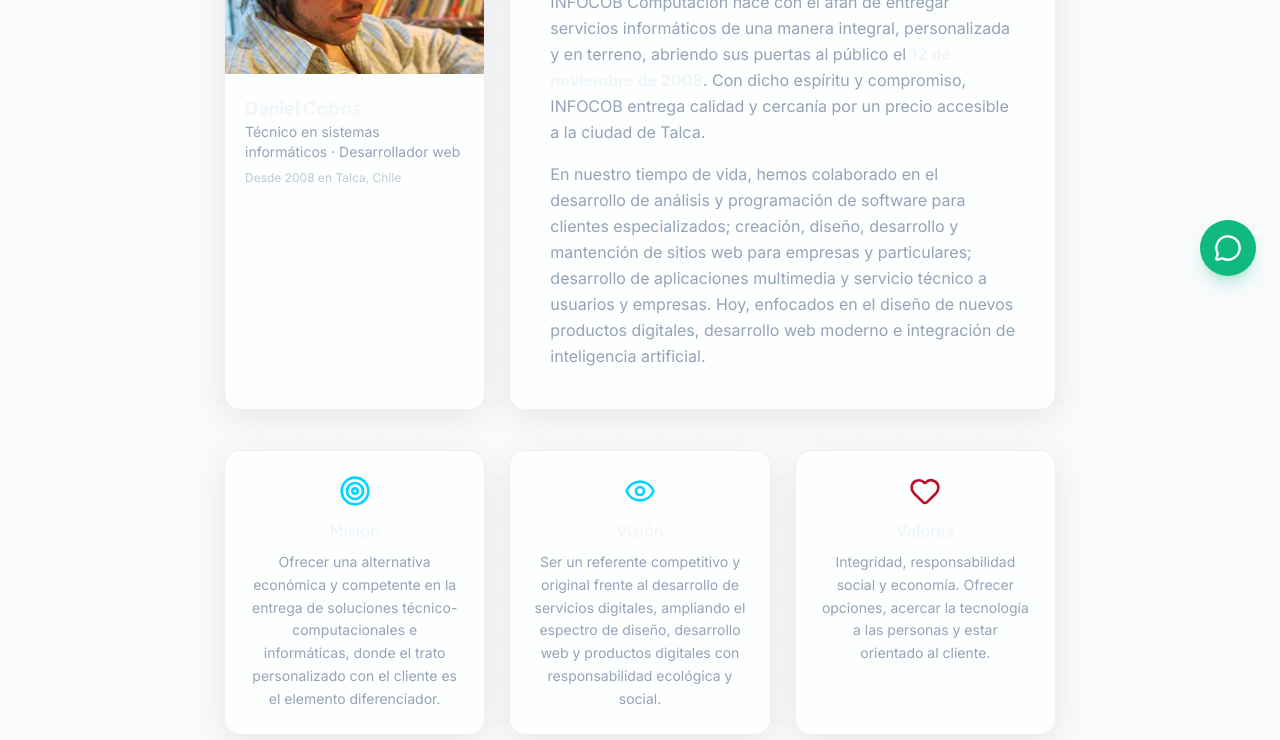
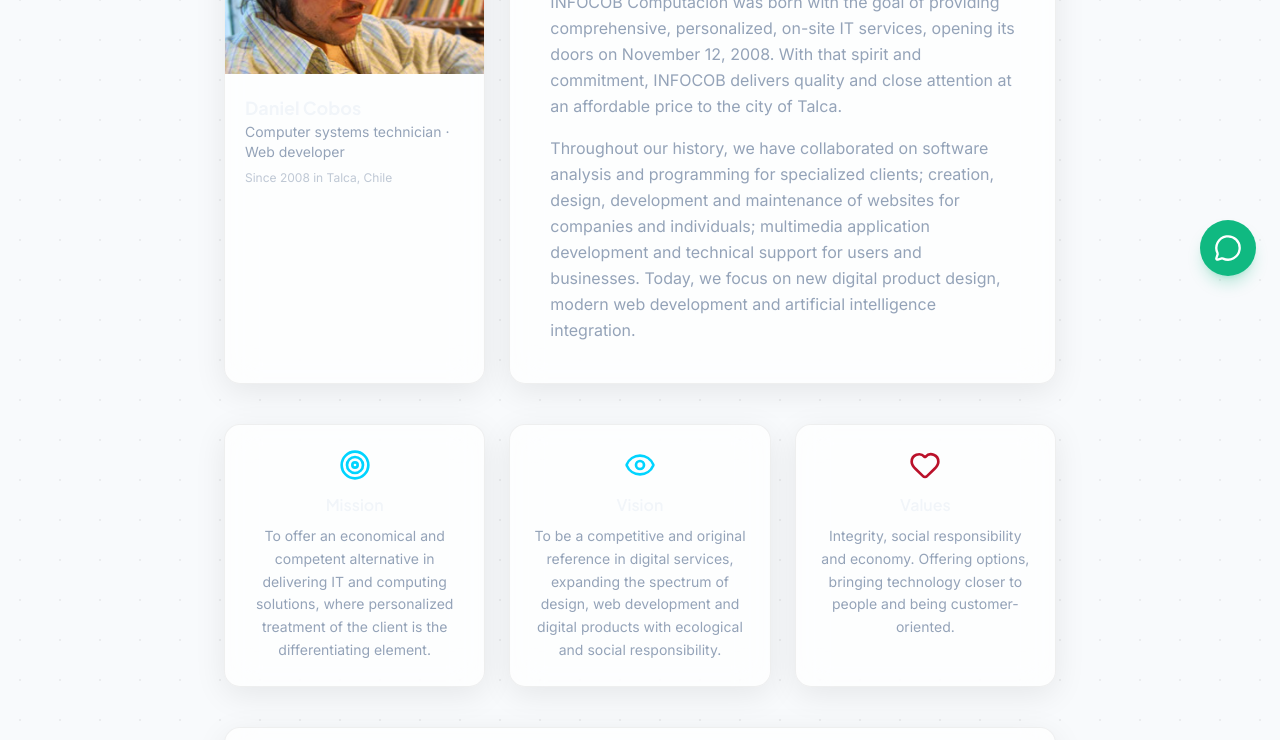
Before and after one commit to superdandi/infocob, a Next.js app: page /infocob/sobre-mi in a window 1280 px wide. Shown: the part 500-1240 px from the top of the page. Built offline with nearby package versions, Linux system fonts and the light colour scheme.

Commit message:
feat: full i18n for sobre-mi & servicios, contacto logo → infocobOLD.gif

```diff
--- a/src/app/contacto/page.tsx
+++ b/src/app/contacto/page.tsx
@@ -37,7 +37,7 @@ export default function ContactoPage() {
           <div className="md:col-span-2 space-y-6">
             <div className="glass-card overflow-hidden p-6 flex items-center justify-center">
               <img
-                src={asset("/images/infocob-logo.png")}
+                src={asset("/images/infocobOLD.gif")}
                 alt="INFOCOB"
                 className="h-24 sm:h-28 w-auto"
               />
--- a/src/app/servicios/page.tsx
+++ b/src/app/servicios/page.tsx
@@ -1,29 +1,30 @@
-import { ArrowRight, MessageCircle, Globe, Brain, Package, Lightbulb } from "lucide-react";
+"use client";
+
+import { MessageCircle } from "lucide-react";
 import { getIcon } from "@/data/icons";
 import { servicios } from "@/data/services";
-
-function IconDisplay({ name }: { name: string }) {
-  const Icon = getIcon(name);
-  return <Icon className="w-5 h-5 text-accent" />;
-}
+import { useTranslation } from "@/lib/TranslationsProvider";
 
 export default function ServiciosPage() {
+  const { t } = useTranslation();
+
   return (
     <div className="py-16 sm:py-24">
       <div className="max-w-6xl mx-auto px-4 sm:px-6 lg:px-8">
         <div className="text-center mb-16">
           <h1 className="font-heading text-4xl sm:text-5xl font-bold text-text mb-4">
-            Servicios
+            {t("servicios.title")}
           </h1>
           <p className="text-text-muted text-lg max-w-2xl mx-auto">
-            Soluciones digitales completas: desde el diseño y desarrollo web hasta la
-            integración de inteligencia artificial y productos digitales a medida.
+            {t("servicios.subtitle")}
           </p>
         </div>
 
         <div className="space-y-16">
           {servicios.map((service, i) => {
             const Icon = getIcon(service.icon);
+            const title = t(`servicio-${i}-title`);
+            const desc = t(`servicio-${i}-desc`);
             return (
               <div
                 key={service.title}
@@ -34,35 +35,35 @@ export default function ServiciosPage() {
                     <Icon className="w-7 h-7 text-accent" />
                   </div>
                   <h2 className="font-heading text-2xl font-bold text-text mb-3">
-                    {service.title}
+                    {title}
                   </h2>
                   <p className="text-text-muted leading-relaxed">
-                    {service.description}
+                    {desc}
                   </p>
                 </div>
                 <div className="md:col-span-3">
                   <h3 className="text-sm font-semibold text-text mb-4 uppercase tracking-wider">
-                    Incluye
+                    {t("servicios.incluye")}
                   </h3>
                   <ul className="grid grid-cols-1 sm:grid-cols-2 gap-3">
-                    {service.items?.map((item) => (
+                    {service.items?.map((_item, idx) => (
                       <li
-                        key={item}
+                        key={idx}
                         className="flex items-start gap-3 p-3 rounded-lg bg-white/[0.02] border border-border/50"
                       >
                         <span className="text-accent mt-0.5 shrink-0">&#x2713;</span>
-                        <span className="text-text-muted text-sm">{item}</span>
+                        <span className="text-text-muted text-sm">{t(`servicio-${i}-item-${idx}`)}</span>
                       </li>
                     ))}
                   </ul>
                   <a
-                    href={`https://wa.me/56982864145?text=Hola%20INFOCOB%2C%20quiero%20cotizar%20${encodeURIComponent(service.title)}`}
+                    href={`https://wa.me/56982864145?text=Hola%20INFOCOB%2C%20quiero%20cotizar%20${encodeURIComponent(title)}`}
                     target="_blank"
                     rel="noopener noreferrer"
                     className="inline-flex items-center gap-2 mt-6 px-6 py-3 rounded-xl bg-accent text-bg font-medium hover:brightness-110 transition-all duration-300 text-sm"
                   >
                     <MessageCircle size={16} />
-                    Cotizar {service.title.toLowerCase()}
+                    {t("servicios.cotizar", { title: title.toLowerCase() })}
                   </a>
                 </div>
               </div>
@@ -72,10 +73,10 @@ export default function ServiciosPage() {
 
         <div className="mt-16 glass-card p-8 sm:p-10 text-center">
           <h2 className="font-heading text-2xl font-bold text-text mb-3">
-            ¿No encuentras lo que buscas?
+            {t("servicios.no-encuentras")}
           </h2>
           <p className="text-text-muted mb-6 max-w-lg mx-auto">
-            Cada proyecto es único. Conversemos tu idea y te propongo la mejor solución.
+            {t("servicios.no-encuentras-desc")}
           </p>
           <a
             href="https://wa.me/56982864145?text=Hola%20INFOCOB%2C%20tengo%20una%20idea%20que%20quiero%20desarrollar"
@@ -84,7 +85,7 @@ export default function ServiciosPage() {
             className="inline-flex items-center gap-2 px-8 py-3.5 rounded-xl glass border border-border text-text hover:bg-white/10 transition-all duration-300"
           >
             <MessageCircle size={18} />
-            Hablemos de tu proyecto
+            {t("servicios.hablemos")}
           </a>
         </div>
       </div>
--- a/src/app/sobre-mi/page.tsx
+++ b/src/app/sobre-mi/page.tsx
@@ -1,22 +1,26 @@
+"use client";
+
 import { Clock, Target, Eye, Heart } from "lucide-react";
 import Link from "next/link";
 import { asset } from "@/lib/asset";
+import { useTranslation } from "@/lib/TranslationsProvider";
 
 export default function SobreMiPage() {
+  const { t } = useTranslation();
+
   return (
     <div className="py-16 sm:py-24">
       <div className="max-w-4xl mx-auto px-4 sm:px-6 lg:px-8">
         <div className="text-center mb-16">
           <div className="inline-flex items-center gap-2 px-4 py-1.5 rounded-full glass text-xs text-text-muted mb-6">
             <span className="w-2 h-2 rounded-full bg-brand" />
-            INFOCOB — Desde 2008
+            {t("sobre-mi.badge")}
           </div>
           <h1 className="font-heading text-4xl sm:text-5xl font-bold text-text mb-4">
-            Sobre mí
+            {t("sobre-mi.title")}
           </h1>
           <p className="text-text-muted text-lg max-w-xl mx-auto">
-            Daniel Cobos — Técnico en sistemas informáticos, desarrollador web
-            y creador de productos digitales.
+            {t("sobre-mi.subtitle")}
           </p>
         </div>
 
@@ -32,33 +36,23 @@ export default function SobreMiPage() {
             <div className="p-5">
               <h2 className="font-heading font-bold text-text text-lg">Daniel Cobos</h2>
               <p className="text-text-muted text-sm">
-                Técnico en sistemas informáticos · Desarrollador web
+                {t("sobre-mi.desc-cargo")}
               </p>
               <p className="text-text-muted/60 text-xs mt-2">
-                Desde 2008 en Talca, Chile
+                {t("sobre-mi.desc-local")}
               </p>
             </div>
           </div>
           <div className="md:col-span-2 glass-card p-8 sm:p-10">
             <h2 className="font-heading text-2xl font-bold text-text mb-4 flex items-center gap-3">
               <Clock className="w-6 h-6 text-brand" />
-              Historia
+              {t("sobre-mi.historia")}
             </h2>
             <p className="text-text-muted leading-relaxed mb-4">
-              INFOCOB Computación nace con el afán de entregar servicios informáticos
-              de una manera integral, personalizada y en terreno, abriendo sus puertas
-              al público el <strong className="text-text">12 de noviembre de 2008</strong>.
-              Con dicho espíritu y compromiso, INFOCOB entrega calidad y cercanía por
-              un precio accesible a la ciudad de Talca.
+              {t("sobre-mi.historia-p1")}
             </p>
             <p className="text-text-muted leading-relaxed">
-              En nuestro tiempo de vida, hemos colaborado en el desarrollo de
-              análisis y programación de software para clientes especializados;
-              creación, diseño, desarrollo y mantención de sitios web para empresas
-              y particulares; desarrollo de aplicaciones multimedia y servicio
-              técnico a usuarios y empresas. Hoy, enfocados en el diseño de nuevos
-              productos digitales, desarrollo web moderno e integración de
-              inteligencia artificial.
+              {t("sobre-mi.historia-p2")}
             </p>
           </div>
         </div>
@@ -66,42 +60,37 @@ export default function SobreMiPage() {
         <div className="grid grid-cols-1 sm:grid-cols-3 gap-6 mb-10">
           <div className="glass-card p-6 text-center">
             <Target className="w-8 h-8 text-accent mx-auto mb-3" />
-            <h3 className="font-heading font-semibold text-text mb-2">Misión</h3>
+            <h3 className="font-heading font-semibold text-text mb-2">{t("sobre-mi.mision")}</h3>
             <p className="text-text-muted text-sm leading-relaxed">
-              Ofrecer una alternativa económica y competente en la entrega de
-              soluciones técnico-computacionales e informáticas, donde el trato
-              personalizado con el cliente es el elemento diferenciador.
+              {t("sobre-mi.mision-desc")}
             </p>
           </div>
           <div className="glass-card p-6 text-center">
             <Eye className="w-8 h-8 text-accent mx-auto mb-3" />
-            <h3 className="font-heading font-semibold text-text mb-2">Visión</h3>
+            <h3 className="font-heading font-semibold text-text mb-2">{t("sobre-mi.vision")}</h3>
             <p className="text-text-muted text-sm leading-relaxed">
-              Ser un referente competitivo y original frente al desarrollo de
-              servicios digitales, ampliando el espectro de diseño, desarrollo
-              web y productos digitales con responsabilidad ecológica y social.
+              {t("sobre-mi.vision-desc")}
             </p>
           </div>
           <div className="glass-card p-6 text-center">
             <Heart className="w-8 h-8 text-brand mx-auto mb-3" />
-            <h3 className="font-heading font-semibold text-text mb-2">Valores</h3>
+            <h3 className="font-heading font-semibold text-text mb-2">{t("sobre-mi.valores")}</h3>
             <p className="text-text-muted text-sm leading-relaxed">
-              Integridad, responsabilidad social y economía. Ofrecer opciones,
-              acercar la tecnología a las personas y estar orientado al cliente.
+              {t("sobre-mi.valores-desc")}
             </p>
           </div>
         </div>
 
         <div className="glass-card p-8 sm:p-10 text-center">
           <p className="text-text-muted text-lg mb-6">
-            ¿Tienes un proyecto en mente? Hablemos.
+            {t("sobre-mi.cta")}
           </p>
           <div className="flex flex-col sm:flex-row items-center justify-center gap-4">
             <Link
               href="/contacto"
               className="inline-flex items-center gap-2 px-8 py-3.5 rounded-xl bg-accent text-bg font-semibold hover:brightness-110 transition-all duration-300"
             >
-              Contacto
+              {t("sobre-mi.cta-contacto")}
             </Link>
             <a
               href="https://wa.me/56982864145"
--- a/src/lib/locales/en.json
+++ b/src/lib/locales/en.json
@@ -42,10 +42,17 @@
   "sobre-mi.badge": "INFOCOB — Since 2008",
   "sobre-mi.title": "About me",
   "sobre-mi.subtitle": "Daniel Cobos — Computer systems technician, web developer and digital product creator.",
+  "sobre-mi.desc-cargo": "Computer systems technician · Web developer",
+  "sobre-mi.desc-local": "Since 2008 in Talca, Chile",
   "sobre-mi.historia": "History",
+  "sobre-mi.historia-p1": "INFOCOB Computación was born with the goal of providing comprehensive, personalized, on-site IT services, opening its doors on November 12, 2008. With that spirit and commitment, INFOCOB delivers quality and close attention at an affordable price to the city of Talca.",
+  "sobre-mi.historia-p2": "Throughout our history, we have collaborated on software analysis and programming for specialized clients; creation, design, development and maintenance of websites for companies and individuals; multimedia application development and technical support for users and businesses. Today, we focus on new digital product design, modern web development and artificial intelligence integration.",
   "sobre-mi.mision": "Mission",
+  "sobre-mi.mision-desc": "To offer an economical and competent alternative in delivering IT and computing solutions, where personalized treatment of the client is the differentiating element.",
   "sobre-mi.vision": "Vision",
+  "sobre-mi.vision-desc": "To be a competitive and original reference in digital services, expanding the spectrum of design, web development and digital products with ecological and social responsibility.",
   "sobre-mi.valores": "Values",
+  "sobre-mi.valores-desc": "Integrity, social responsibility and economy. Offering options, bringing technology closer to people and being customer-oriented.",
   "sobre-mi.cta": "Have a project in mind? Let's talk.",
   "sobre-mi.cta-contacto": "Contact",
 
@@ -59,5 +66,38 @@
 
   "servicios.badge": "INFOCOB — Services",
   "servicios.title": "Services",
-  "servicios.subtitle": "Custom digital solutions to grow your business."
+  "servicios.subtitle": "Complete digital solutions: from web design and development to AI integration and custom digital products.",
+  "servicios.incluye": "Includes",
+  "servicios.cotizar": "Get a quote for {title}",
+  "servicios.no-encuentras": "Can't find what you're looking for?",
+  "servicios.no-encuentras-desc": "Every project is unique. Let's talk about your idea and I'll propose the best solution.",
+  "servicios.hablemos": "Let's talk about your project",
+
+  "servicio-0-title": "Web Development",
+  "servicio-0-desc": "We build modern, fast, conversion-optimized websites. From landing pages to full web applications.",
+  "servicio-0-item-0": "Landing pages and corporate sites",
+  "servicio-0-item-1": "Web applications with Next.js, React",
+  "servicio-0-item-2": "E-commerce with modern technology",
+  "servicio-0-item-3": "Hosting and domain included",
+
+  "servicio-1-title": "AI Integration",
+  "servicio-1-desc": "Power up your business with artificial intelligence: automation, chatbots, analytics and content generation.",
+  "servicio-1-item-0": "Chatbots and virtual assistants",
+  "servicio-1-item-1": "Process automation",
+  "servicio-1-item-2": "Data analysis with AI",
+  "servicio-1-item-3": "Automated content generation",
+
+  "servicio-2-title": "Digital Products",
+  "servicio-2-desc": "We design and develop custom digital products: software, web platforms and interactive tools.",
+  "servicio-2-item-0": "Interactive web platforms",
+  "servicio-2-item-1": "APIs and backend services",
+  "servicio-2-item-2": "Content management systems",
+  "servicio-2-item-3": "Progressive web apps (PWA)",
+
+  "servicio-3-title": "Technical Consulting",
+  "servicio-3-desc": "Advice on web architecture, modern technologies, migrations and performance optimization.",
+  "servicio-3-item-0": "Software architecture",
+  "servicio-3-item-1": "Migration to modern technologies",
+  "servicio-3-item-2": "Web performance optimization",
+  "servicio-3-item-3": "Technical SEO and accessibility"
 }
--- a/src/lib/locales/es.json
+++ b/src/lib/locales/es.json
@@ -42,10 +42,17 @@
   "sobre-mi.badge": "INFOCOB — Desde 2008",
   "sobre-mi.title": "Sobre mí",
   "sobre-mi.subtitle": "Daniel Cobos — Técnico en sistemas informáticos, desarrollador web y creador de productos digitales.",
+  "sobre-mi.desc-cargo": "Técnico en sistemas informáticos · Desarrollador web",
+  "sobre-mi.desc-local": "Desde 2008 en Talca, Chile",
   "sobre-mi.historia": "Historia",
+  "sobre-mi.historia-p1": "INFOCOB Computación nace con el afán de entregar servicios informáticos de una manera integral, personalizada y en terreno, abriendo sus puertas al público el 12 de noviembre de 2008. Con dicho espíritu y compromiso, INFOCOB entrega calidad y cercanía por un precio accesible a la ciudad de Talca.",
+  "sobre-mi.historia-p2": "En nuestro tiempo de vida, hemos colaborado en el desarrollo de análisis y programación de software para clientes especializados; creación, diseño, desarrollo y mantención de sitios web para empresas y particulares; desarrollo de aplicaciones multimedia y servicio técnico a usuarios y empresas. Hoy, enfocados en el diseño de nuevos productos digitales, desarrollo web moderno e integración de inteligencia artificial.",
   "sobre-mi.mision": "Misión",
+  "sobre-mi.mision-desc": "Ofrecer una alternativa económica y competente en la entrega de soluciones técnico-computacionales e informáticas, donde el trato personalizado con el cliente es el elemento diferenciador.",
   "sobre-mi.vision": "Visión",
+  "sobre-mi.vision-desc": "Ser un referente competitivo y original frente al desarrollo de servicios digitales, ampliando el espectro de diseño, desarrollo web y productos digitales con responsabilidad ecológica y social.",
   "sobre-mi.valores": "Valores",
+  "sobre-mi.valores-desc": "Integridad, responsabilidad social y economía. Ofrecer opciones, acercar la tecnología a las personas y estar orientado al cliente.",
   "sobre-mi.cta": "¿Tienes un proyecto en mente? Hablemos.",
   "sobre-mi.cta-contacto": "Contacto",
 
@@ -59,5 +66,38 @@
 
   "servicios.badge": "INFOCOB — Servicios",
   "servicios.title": "Servicios",
-  "servicios.subtitle": "Soluciones digitales a medida para potenciar tu negocio."
+  "servicios.subtitle": "Soluciones digitales completas: desde el diseño y desarrollo web hasta la integración de inteligencia artificial y productos digitales a medida.",
+  "servicios.incluye": "Incluye",
+  "servicios.cotizar": "Cotizar {title}",
+  "servicios.no-encuentras": "¿No encuentras lo que buscas?",
+  "servicios.no-encuentras-desc": "Cada proyecto es único. Conversemos tu idea y te propongo la mejor solución.",
+  "servicios.hablemos": "Hablemos de tu proyecto",
+
+  "servicio-0-title": "Desarrollo Web",
+  "servicio-0-desc": "Creamos sitios web modernos, rápidos y optimizados para conversión. Desde landing pages hasta aplicaciones web completas.",
+  "servicio-0-item-0": "Landing pages y sitios corporativos",
+  "servicio-0-item-1": "Aplicaciones web con Next.js, React",
+  "servicio-0-item-2": "E-commerce con tecnología moderna",
+  "servicio-0-item-3": "Hosting y dominio incluidos",
+
+  "servicio-1-title": "Integración de IA",
+  "servicio-1-desc": "Potenciamos tu negocio con inteligencia artificial: automatización, chatbots, análisis y generación de contenido.",
+  "servicio-1-item-0": "Chatbots y asistentes virtuales",
+  "servicio-1-item-1": "Automatización de procesos",
+  "servicio-1-item-2": "Análisis de datos con IA",
+  "servicio-1-item-3": "Generación de contenido automatizada",
+
+  "servicio-2-title": "Productos Digitales",
+  "servicio-2-desc": "Diseñamos y desarrollamos productos digitales a medida: software, plataformas web y herramientas interactivas.",
+  "servicio-2-item-0": "Plataformas web interactivas",
+  "servicio-2-item-1": "APIs y servicios backend",
+  "servicio-2-item-2": "Sistemas de gestión de contenido",
+  "servicio-2-item-3": "Aplicaciones progresivas (PWA)",
+
+  "servicio-3-title": "Consultoría Técnica",
+  "servicio-3-desc": "Asesoría en arquitectura web, tecnologías modernas, migraciones y optimización de rendimiento.",
+  "servicio-3-item-0": "Arquitectura de software",
+  "servicio-3-item-1": "Migración a tecnologías modernas",
+  "servicio-3-item-2": "Optimización de rendimiento web",
+  "servicio-3-item-3": "SEO técnico y accesibilidad"
 }
```
